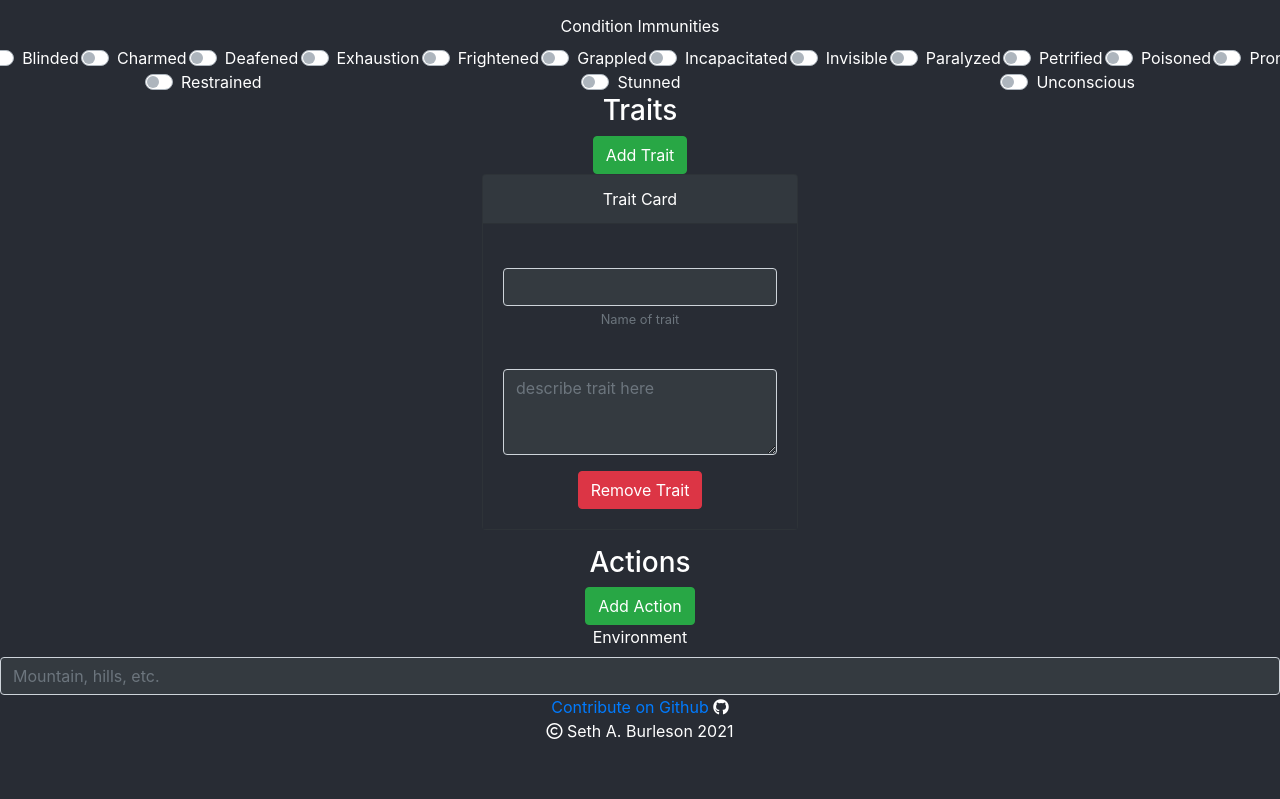
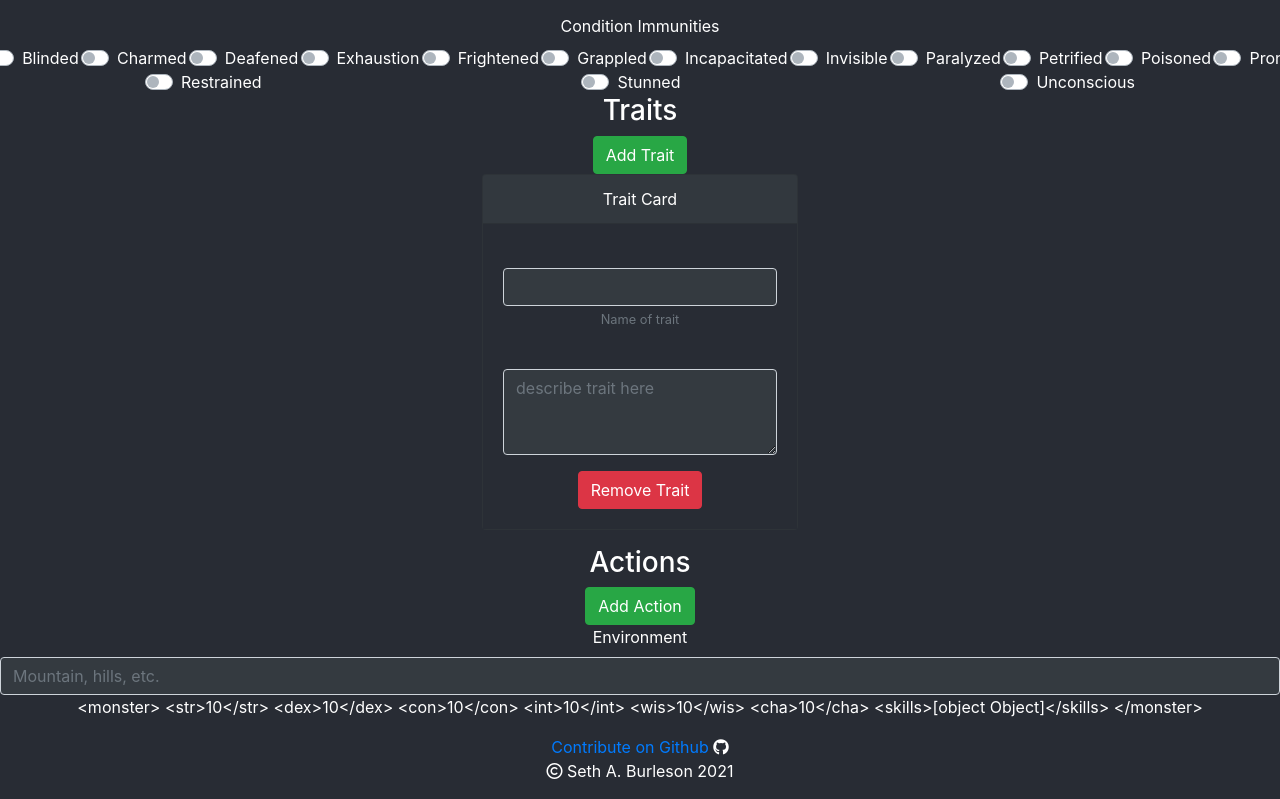
Before and after one commit to sbrevolution5/xml-monster-muncher, a React (Create React App) app: page / in a window 1280 px wide. Shown: the part 1357-2156 px from the top of the page. Before the commit the page ends 2116 px from the top, so only its background shows below. Built offline with nearby package versions, Linux system fonts and the light colour scheme.

Commit message:
setup of janky output for now

```diff
--- a/src/containers/form.js
+++ b/src/containers/form.js
@@ -6,6 +6,7 @@ import Stats from '../components/stats';
 import Traits from './Traits';
 import Actions from './Actions';
 import ChallengeRating from '../components/ChallengeRating';
+import Output from './output';
 const { render } = require("@testing-library/react")
 const { Component } = require("react")
 
@@ -269,6 +270,7 @@ class Form extends Component {
                     <label htmlFor="environmentInput"> Environment </label>
                     <input type="text" id="senseInput" placeholder="Mountain, hills, etc." name="environment" value={this.state.environment} onChange={this.handleChange} className="form-control bg-dark text-light"></input>
                 </div>
+                <Output state={this.state}></Output>
             </form>
         )
     }
--- a/src/containers/output.js
+++ b/src/containers/output.js
@@ -0,0 +1,86 @@
+//import problem for some reason it is not exported, currently putting in this file
+//import { toXML } from "../devLogic/export.js";
+const toXML=(stateObject)=>{
+    let xmlDocumentString= "";
+    xmlDocumentString+="<monster>\n"
+    if(stateObject.name){
+        xmlDocumentString+="<name>"+stateObject.name+"</name>\n"
+    }else{
+        console.error("no name given");
+    }
+    if(stateObject.size){
+        xmlDocumentString+= "<size>"+stateObject.size+"</size>\n"
+    }
+    if(stateObject.type){
+        xmlDocumentString+= "<type>"+stateObject.type+"</type>\n"
+    }
+    if(stateObject.alignment){
+        xmlDocumentString+= "<alignment>"+stateObject.alignment+"</alignment>\n"
+    }
+    if(stateObject.ac){
+        xmlDocumentString+= "<ac>"+stateObject.ac+"</ac>\n"
+    }
+    if(stateObject.hp){
+        xmlDocumentString+= "<hp>"+stateObject.hp+"</hp>\n"
+    }
+    if(stateObject.speed){
+        xmlDocumentString+= "<speed>"+stateObject.speed+"</speed>\n"
+    }
+    if(stateObject.stats.str){
+        xmlDocumentString+= "<str>"+stateObject.stats.str+"</str>\n"
+    }
+    if(stateObject.stats.dex){
+        xmlDocumentString+= "<dex>"+stateObject.stats.dex+"</dex>\n"
+    }
+    if(stateObject.stats.con){
+        xmlDocumentString+= "<con>"+stateObject.stats.con+"</con>\n"
+    }
+    if(stateObject.stats.int){
+        xmlDocumentString+= "<int>"+stateObject.stats.int+"</int>\n"
+    }
+    if(stateObject.stats.wis){
+        xmlDocumentString+= "<wis>"+stateObject.stats.wis+"</wis>\n"
+    }
+    if(stateObject.stats.cha){
+        xmlDocumentString+= "<cha>"+stateObject.stats.cha+"</cha>\n"
+    }
+
+    //saves is trickier than the rest
+    if(stateObject.saves){
+        xmlDocumentString+= "<saves>"+stateObject.saves+"</saves>\n"
+    }
+    //same with skills
+    if(stateObject.skills){
+        xmlDocumentString+= "<skills>"+stateObject.skills+"</skills>\n"
+    }
+    //also res,immune, and vuln
+
+    if(stateObject.senses){
+        xmlDocumentString+= "<senses>"+stateObject.senses+"</senses>\n"
+    }
+    if(stateObject.passive){
+        xmlDocumentString+= "<passive>"+stateObject.passive+"</passive>\n"
+    }
+    if(stateObject.languages){
+        xmlDocumentString+= "<languages>"+stateObject.languages+"</languages>\n"
+    }
+    if(stateObject.cr){
+        xmlDocumentString+= "<cr>"+stateObject.cr+"</cr>\n"
+    }
+    //traits actions and legendary?
+    //finish xml
+    xmlDocumentString+="</monster>"
+    console.log(xmlDocumentString)
+    return xmlDocumentString;
+    //do stuff with it now!
+}
+
+const Output = ({state})=>{
+    const outputString = toXML(state);
+    return(
+        <div>
+            <p>{outputString}</p>
+        </div>
+    )
+}
+export default Output;
--- a/src/devLogic/export.js
+++ b/src/devLogic/export.js
@@ -164,7 +164,7 @@ const sampleState = {
 }
 
 
-function toXML(stateObject){
+const toXML=(stateObject)=>{
     let xmlDocumentString= "";
     xmlDocumentString+="<monster>\n"
     if(stateObject.name){
@@ -235,6 +235,8 @@ function toXML(stateObject){
     //finish xml
     xmlDocumentString+="</monster>"
     console.log(xmlDocumentString)
+    return xmlDocumentString;
     //do stuff with it now!
 }
-toXML(sampleState);
+export default toXML;
+//toXML(sampleState);
```
